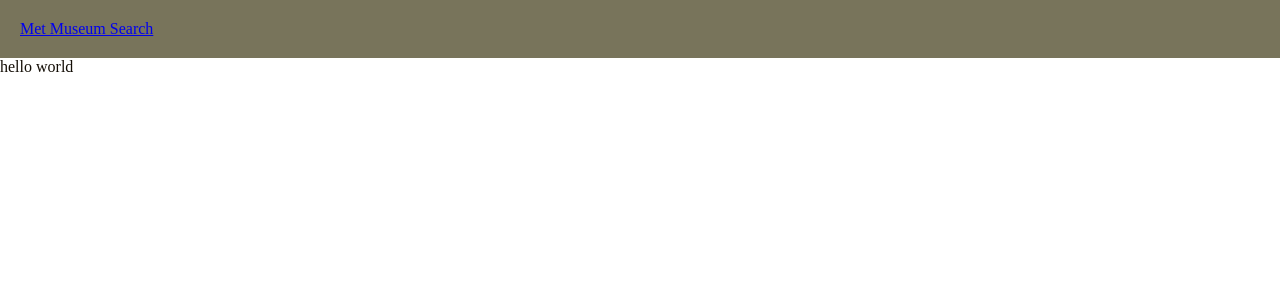
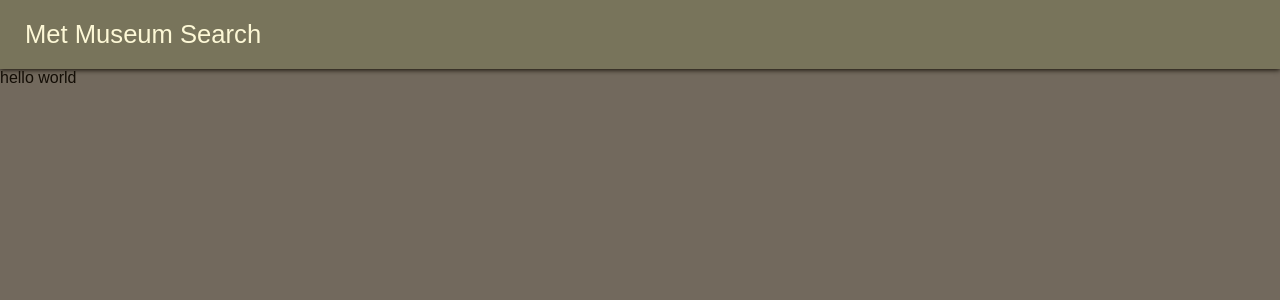
Before and after one commit to rgrace9/art-search, a Next.js app: page / in a window 1280 px wide. Shown: the top 300 px of the page. Built offline with nearby package versions, Linux system fonts and the light colour scheme.

Commit message:
Work on the home page.

```diff
--- a/src/_document.js
+++ b/src/_document.js
@@ -33,6 +33,11 @@
       <html lang="en">
         <Head>
           <title>My page</title>
+          <link rel="preconnect" href="https://fonts.gstatic.com" />
+          <link
+            href="https://fonts.googleapis.com/css2?family=Lexend:wght@300;400;600;700;800&display=swap"
+            rel="stylesheet"
+          />
           {/* Step 5: Output the styles in the head  */}
           {this.props.styleTags}
         </Head>
--- a/src/components/Header.js
+++ b/src/components/Header.js
@@ -6,12 +6,24 @@
 const StyledHeader = styled.header`
   padding: 20px 20px;
   background-color: #78745b;
+  box-shadow: 0px 1px 5px #130d05;
+`;
+
+const StyledLink = styled.a`
+  color: #fdf8d6;
+  font-size: 1.6rem;
+  padding: 2px 5px;
+  &:focus,
+  &:hover {
+    background-color: black;
+    text-decoration: none;
+  }
 `;
 const Header = props => {
   return (
     <StyledHeader>
       <Link href="/">
-        <a>Met Museum Search</a>
+        <StyledLink href="/">Met Museum Search</StyledLink>
       </Link>
     </StyledHeader>
   );
--- /dev/null
+++ b/src/features/SearchHero.js
@@ -0,0 +1,7 @@
+import React from 'react';
+
+const SearchHero = () => {
+  return <div>SEARCH HERO</div>;
+};
+
+export default SearchHero;
--- a/src/pages/index.js
+++ b/src/pages/index.js
@@ -1,4 +1,5 @@
 import Layout from 'components/Layout';
+import SearchHero from 'features/SearchHero';
 import { createGlobalStyle, ServerStyleSheet } from 'styled-components';
 
 export const GlobalStyle = createGlobalStyle`
@@ -8,7 +9,10 @@
     width: 100%;
   }
   body {
+    font-family: 'Lexend', sans-serif;
+
     color: ${props => (props.whiteColor ? 'white' : '#130D05')};
+    background-color: #72695d;
   }
   * {
     margin: 0;
@@ -19,6 +23,9 @@
   *::after {
     box-sizing: inherit;
   }
+  a {
+    text-decoration: none;
+  }
 `;
 export default function Home() {
   return (
```
